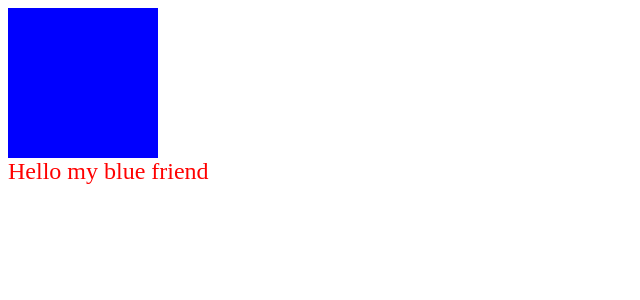
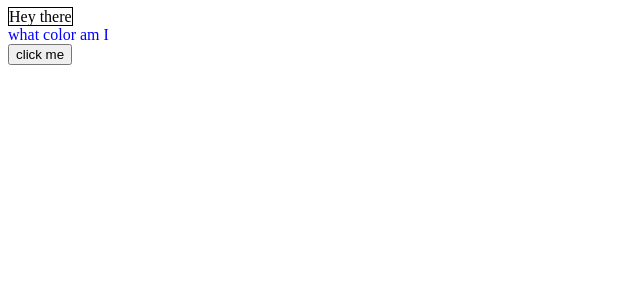
Before and after one commit to soosan900popo/running-angular, an Angular app: page / in a window 1280 px wide. Shown: the top 300 px of the page, without its empty margins (0-640 px from the left). Built offline with nearby package versions, Linux system fonts and the light colour scheme.

Commit message:
스타일 바인딩

```diff
--- a/src/app/app.component.ts
+++ b/src/app/app.component.ts
@@ -3,22 +3,17 @@ import { Component } from '@angular/core';
 @Component({
   selector: 'app-root',
   template: `
-    <div [class]="myCustomClass"></div>
-    <span [class.redText]="isTrue">Hello my blue friend</span>
-  `,
-  styles: [`
-    .blueBox {
-      height: 150px;
-      width: 150px;
-      background-color: blue;
-    }
-    .redText{
-      color: red;
-      font-size: 24px;
-    }
-  `]
+    <span [style.border]="myBorder">Hey there</span>
+    <div [style.color]="twoColors ? 'blue' : 'forestgreen'">
+      what color am I
+    </div>
+    <button (click)="changeColor()">click me</button>
+  `
 })
 export class AppComponent {
-  myCustomClass: string = 'blueBox';
-  isTrue = true;
+  twoColors: boolean = true;
+  changeColor = function () {
+    this.twoColors = !this.twoColors;
+  }
+  myBorder = "1px solid black";
 }
```
